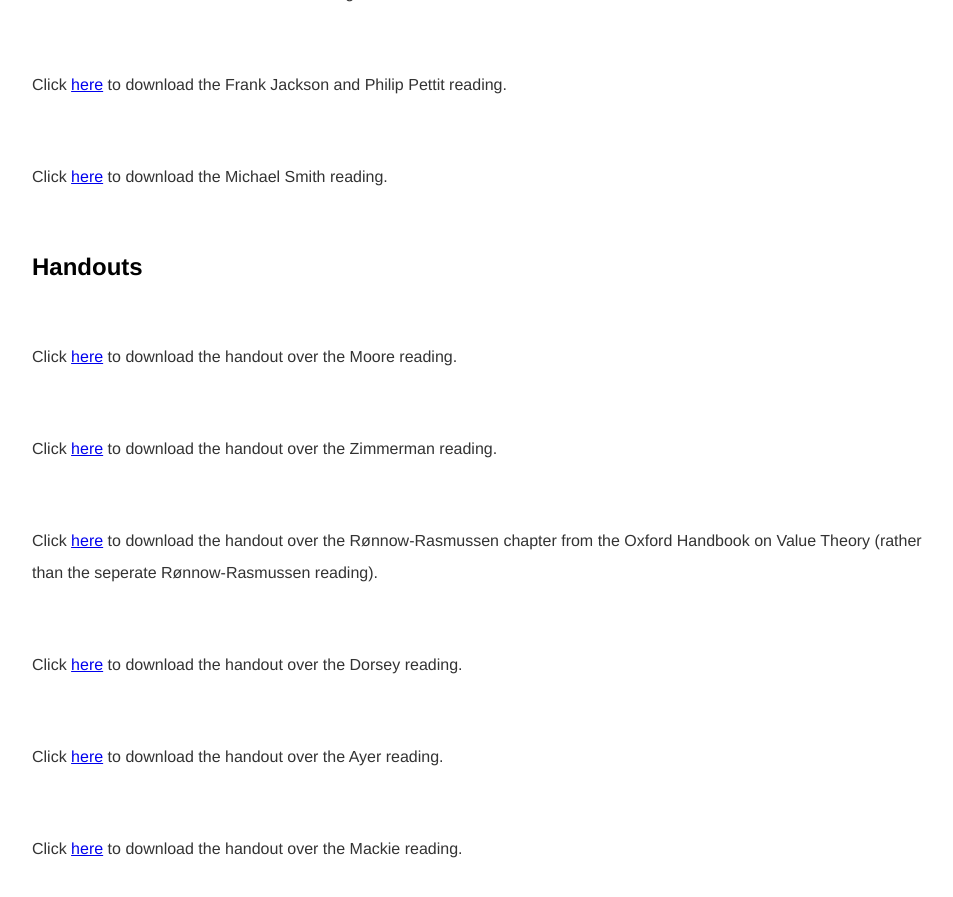
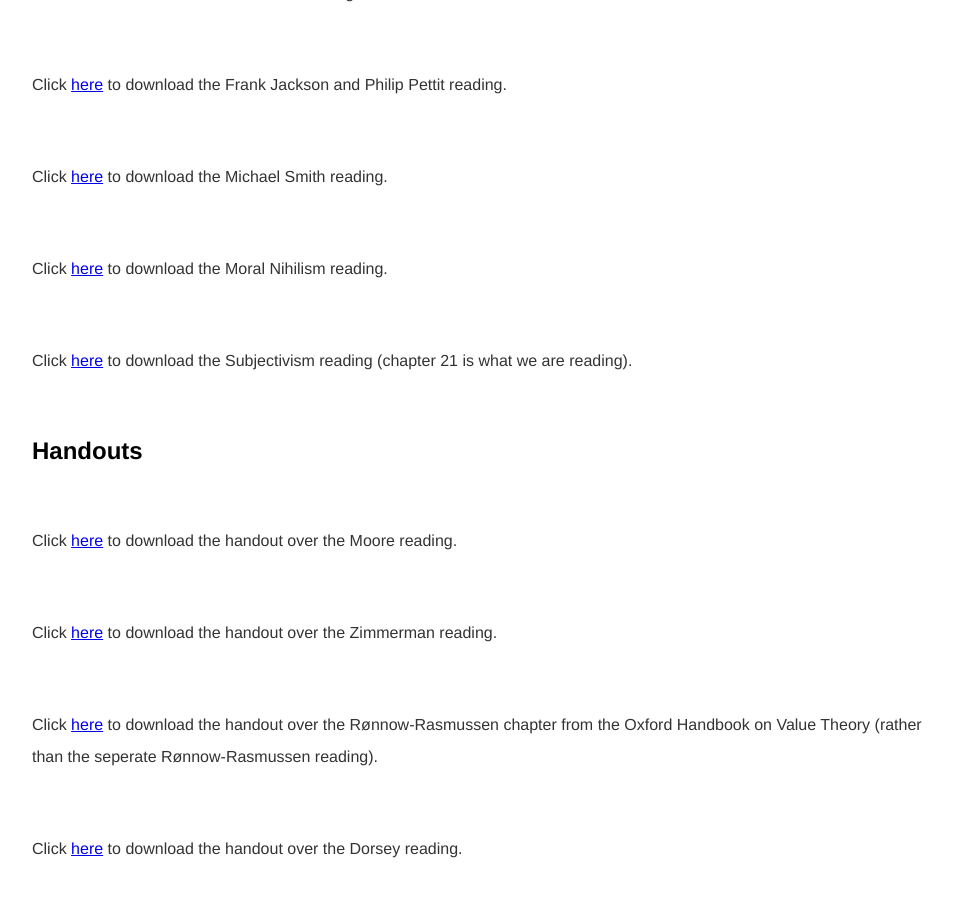
Before and after one commit to kevinjpatton/kevinjpatton.github.io, a Jekyll site: the page built from teaching/phil_3050/index.html, in a window 1280 px wide and 900 px high, scrolled down 1422 px. Shown: the top 897 px of the window, without its empty margins (160-1113 px from the left). Built offline with Jekyll 4.4.1, drawn with Linux system fonts in a browser that asks for light colours; Markdown is read by kramdown in place of the engine named in the settings.

Commit message:
Update index.html

```diff
--- a/teaching/phil_3050/index.html
+++ b/teaching/phil_3050/index.html
@@ -19,6 +19,8 @@ title: Teaching - Phil 3050
 <p>Click <a href="/banda/JL Mackie - The Subjectivity of Values.pdf" target="_blank">here</a> to download the JL Mackie reading.</p>
 <p>Click <a href="/teaching/phil_3050/Frank Jackson and Philip Pettit - A Problem for Expressivism.pdf" target="_blank">here</a> to download the Frank Jackson and Philip Pettit reading.</p>
 <p>Click <a href="/teaching/phil_3050/Michael Smith - The Moral Problem.pdf" target="_blank">here</a> to download the Michael Smith reading.</p>
+<p>Click <a href="/teaching/phil_3050/Jamie Dreier - Moral Relativism and Moral Nihilism.pdf" target="_blank">here</a> to download the Moral Nihilism reading.</p>
+<p>Click <a href="/teaching/phil_3050/The Routledge Handbook of Practical Reason.pdf" target="_blank">here</a> to download the Subjectivism reading (chapter 21 is what we are reading).</p>
 
 <h2>Handouts</h2>
 <p>Click <a href="/teaching/phil_3050/Handout_Moore.pdf" target="_blank">here</a> to download the handout over the Moore reading.</p>
```
